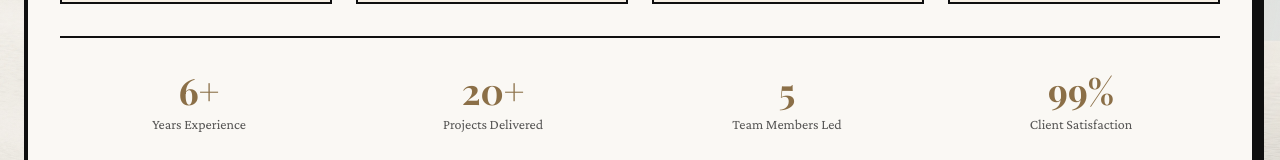
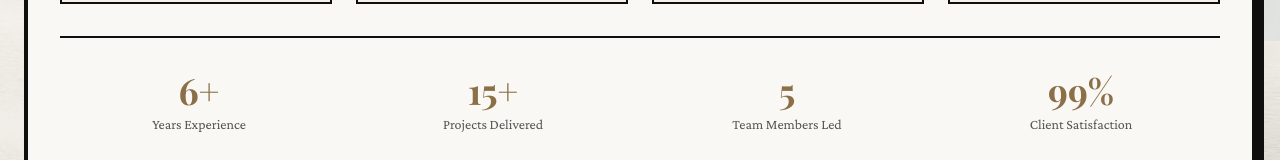
Before and after one commit to sharad52/portfolio-client, a React (Vite) app: page / in a window 1280 px wide. Shown: the part 956-1116 px from the top of the page. Built offline with nearby package versions, Linux system fonts and the light colour scheme; no server answers.

Commit message:
content edited

```diff
--- a/src/shared/components/sections/Hero.tsx
+++ b/src/shared/components/sections/Hero.tsx
@@ -283,7 +283,7 @@ export const Hero: React.FC = () => {
               </div>
               <div className="text-center">
                 <div className="font-display text-4xl font-bold text-accent-dark mb-1">
-                  20+
+                  15+
                 </div>
                 <div className="font-body text-sm text-ink/70">
                   Projects Delivered
```
